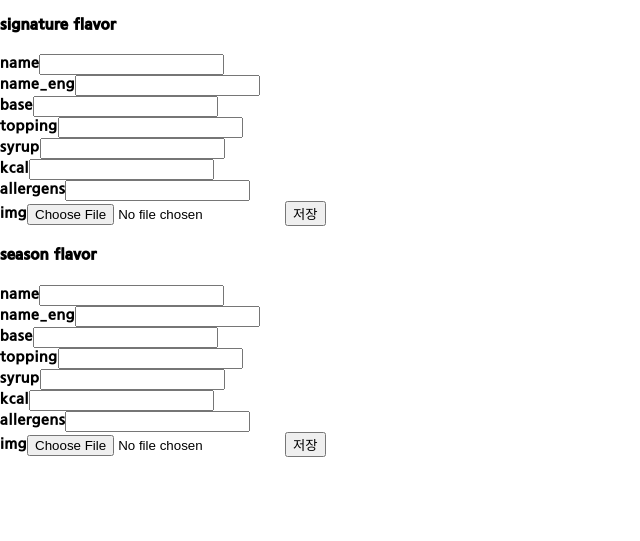
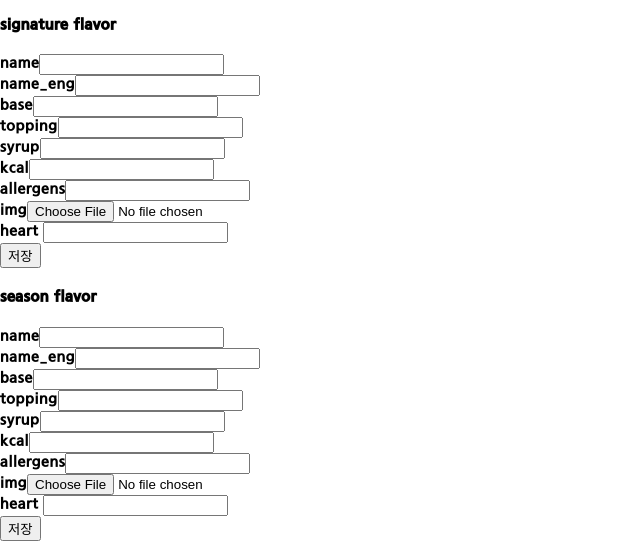
Before and after one commit to JiHoon-JK/MyPick-31, a Flask app: page /insert_db in a window 1280 px wide. Shown: the part 344-885 px from the top of the page, without its empty margins (0-640 px from the left). Before the commit the page ends 801 px from the top, so only its background shows below. Run offline with Flask 2, Linux system fonts and the light colour scheme; some libraries are stand-ins or nearby versions.

Commit message:
Flavor-signature, season API 일부 수정 및 signature flaver 데이터 (21개) 삽입
-signature, season 테이블에 heart컬럼을 추가하기 위해, html, js, python파일의 해당 API부분 일부를 수정.
-수정한 API 동작 확인 & signature 21개 데이터 삽입 완료.

```diff
--- a/app/run.py
+++ b/app/run.py
@@ -162,6 +162,7 @@ def createF_signature():
     kcal = request.form['kcal']
     allergens = request.form['allergens']
     img = request.form['img']
+    heart = request.form['heart']
     doc = {
         'name': name,
         'name_eng': name_eng,
@@ -170,7 +171,8 @@ def createF_signature():
         'syrup': syrup,
         'kcal': kcal,
         'allergens': allergens,
-        'img': img
+        'img': img,
+        'heart': heart
     }
     db.signature.insert_one(doc)
     return(jsonify({'result':'success','msg':'signature 저장완료'}))
@@ -186,6 +188,7 @@ def createF_season():
     kcal = request.form['kcal']
     allergens = request.form['allergens']
     img = request.form['img']
+    heart = request.form['heart']
     doc = {
         'name': name,
         'name_eng': name_eng,
@@ -194,7 +197,8 @@ def createF_season():
         'syrup': syrup,
         'kcal': kcal,
         'allergens': allergens,
-        'img': img
+        'img': img,
+        'heart': heart
     }
     db.season.insert_one(doc)
     return(jsonify({'result':'success','msg':'season 저장완료'}))
--- a/app/static/js/main.js
+++ b/app/static/js/main.js
@@ -277,6 +277,7 @@ function createF_signature() {
     let kcal = $('#kcal_sg').val();
     let allergens = $('#allergens_sg').val();
     let img = $('#img_sg').val();
+    let heart = $('#heart_sg').val();
     $.ajax({
         type: 'post',
         url: '/createF_SG',
@@ -288,7 +289,8 @@ function createF_signature() {
             'syrup' : syrup,
             'kcal' : kcal,
             'allergens' : allergens,
-            'img' : img
+            'img' : img,
+            'heart' : heart
         },
         success: function (response) {
             if (response["result"] == "success") {
@@ -311,6 +313,7 @@ function createF_season() {
     let kcal = $('#kcal_ss').val();
     let allergens = $('#allergens_ss').val();
     let img = $('#img_ss').val();
+    let heart = $('#heart_ss').val();
     $.ajax({
         type: 'post',
         url: '/createF_SS',
@@ -322,7 +325,8 @@ function createF_season() {
             'syrup' : syrup,
             'kcal' : kcal,
             'allergens' : allergens,
-            'img' : img
+            'img' : img,
+            'heart' : heart
         },
         success: function (response) {
             if (response["result"] == "success") {
--- a/app/templates/db_insert.html
+++ b/app/templates/db_insert.html
@@ -72,7 +72,8 @@
 					syrup<input type="text" id="syrup_sg"><br>
 					kcal<input type="text" id="kcal_sg"><br>
 					allergens<input type="text" id="allergens_sg"><br>
-					img<input type="file" id="img_sg">
+					img<input type="file" id="img_sg"><br>
+                    heart <input type="text" id="heart_sg"><br>
 					<button onclick="createF_signature()">저장</button>
 				</div>
 				<div class="season">
@@ -84,7 +85,8 @@
 					syrup<input type="text" id="syrup_ss"><br>
 					kcal<input type="text" id="kcal_ss"><br>
 					allergens<input type="text" id="allergens_ss"><br>
-					img<input type="file" id="img_ss">
+					img<input type="file" id="img_ss"><br>
+                    heart <input type="text" id="heart_ss"><br>
 					<button onclick="createF_season()">저장</button>
 				</div>
 			</div>
```
